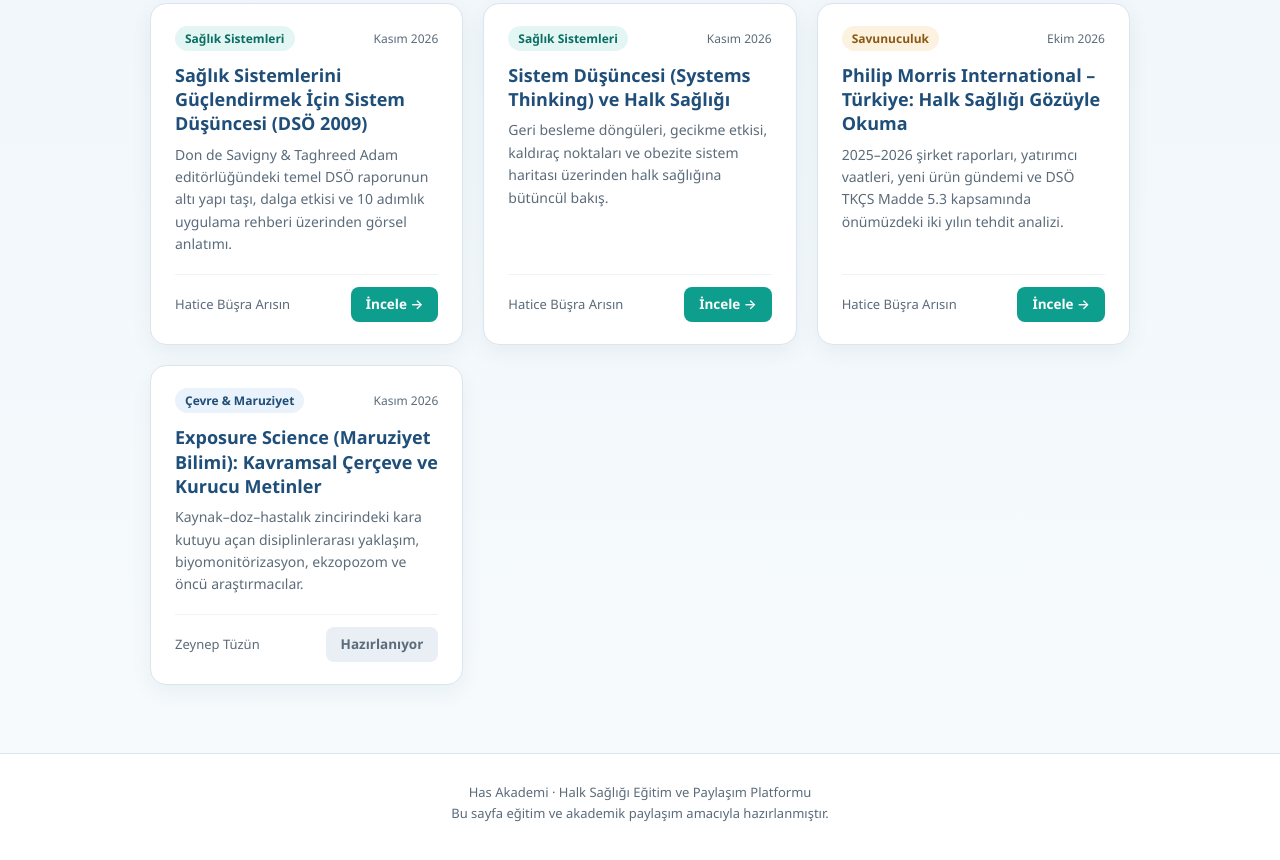
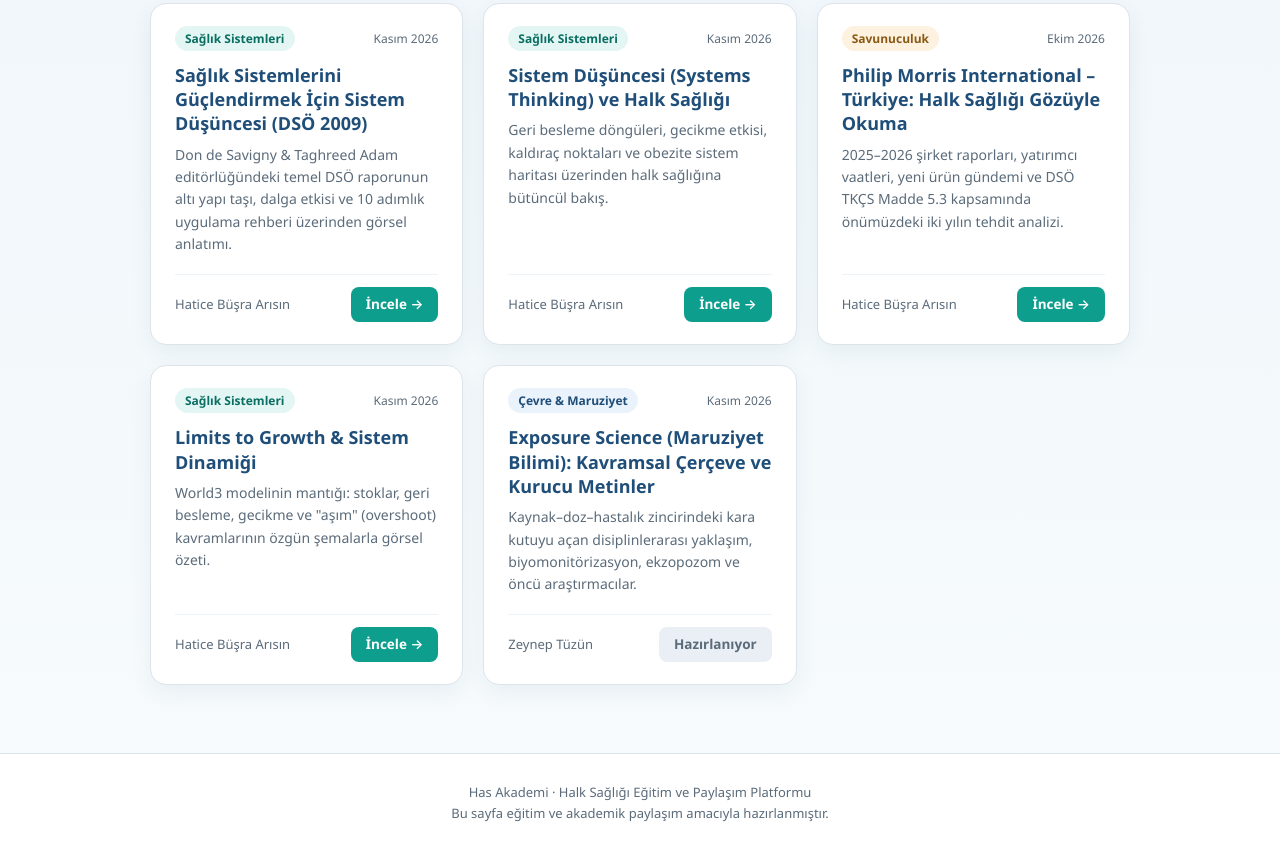
Before and after one commit to has-akademi/has-akademi.github.io, a plain HTML site: page index.html in a window 1280 px wide. Shown: the part 345-1205 px from the top of the page. Drawn offline with Linux system fonts and the light colour scheme.

Commit message:
Add new article for Limits to Growth and System Dynamics

```diff
--- a/index.html
+++ b/index.html
@@ -253,7 +253,21 @@
         <a href="pmi-rapor.html" class="btn">İncele &rarr;</a>
       </div>
     </article>
-
+<!-- Kart: Limits to Growth ve Sistem Dinamiği -->
+    <article class="card" data-cat="sistem">
+      <div>
+        <div class="card-top">
+          <span class="cat">Sağlık Sistemleri</span>
+          <span class="date">Kasım 2026</span>
+        </div>
+        <h3>Limits to Growth &amp; Sistem Dinamiği</h3>
+        <p>World3 modelinin mantığı: stoklar, geri besleme, gecikme ve "aşım" (overshoot) kavramlarının özgün şemalarla görsel özeti.</p>
+      </div>
+      <div class="card-footer">
+        <span class="author">Hatice Büşra Arısın</span>
+        <a href="limits-to-growth.html" class="btn">İncele &rarr;</a>
+      </div>
+    </article>
     <!-- Kart 3: Exposure Science (Hazırlanıyor) -->
     <article class="card" data-cat="cevre">
       <div>
```
